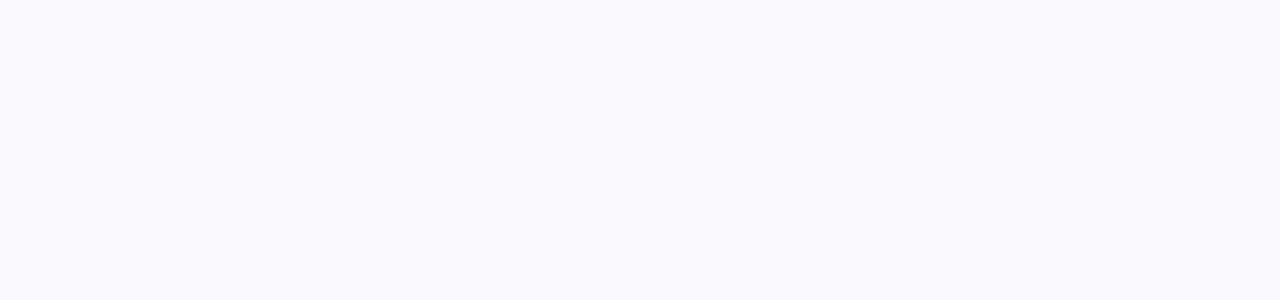
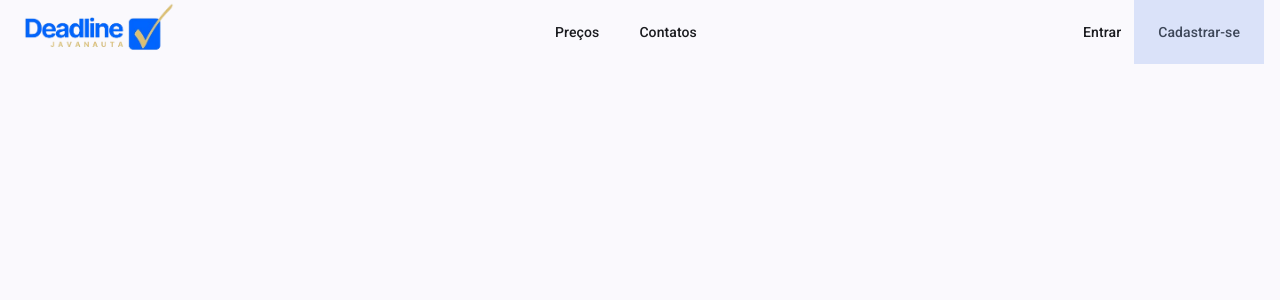
Before and after one commit to ThgCastro/front-agendador-tarefas, an Angular app: page / in a window 1280 px wide. Shown: the top 300 px of the page. Built offline with nearby package versions, Linux system fonts and the light colour scheme.

Commit message:
create app top menu

```diff
--- a/angular.json
+++ b/angular.json
@@ -24,6 +24,7 @@
             "tsConfig": "tsconfig.app.json",
             "inlineStyleLanguage": "scss",
             "assets": [
+              "src/assets",
               {
                 "glob": "**/*",
                 "input": "public"
--- a/src/app/app.html
+++ b/src/app/app.html
@@ -1,3 +1,3 @@
 
-
+<app-top-menu />
 <router-outlet />
--- a/src/app/app.ts
+++ b/src/app/app.ts
@@ -1,9 +1,10 @@
 import { Component, signal } from '@angular/core';
 import { RouterOutlet } from '@angular/router';
+import { TopMenu } from "./shared/components/global/top-menu/top-menu";
 
 @Component({
   selector: 'app-root',
-  imports: [RouterOutlet],
+  imports: [RouterOutlet, TopMenu],
   templateUrl: './app.html',
   styleUrl: './app.scss'
 })
--- /dev/null
+++ b/src/app/shared/components/global/top-menu/top-menu.html
@@ -0,0 +1,18 @@
+<mat-toolbar class="app-top-menu-toolbar">
+
+    <span class="logo">
+        <a routerLink="/">
+            <img [src]="appLogo" alt="Logo" class="logo-img"/>
+        </a>
+    </span>
+
+    <span class="spacer"></span>
+
+    <a matButton>Preços</a>
+    <a matButton>Contatos</a>
+
+    <span class="spacer"></span>
+
+    <button matButton>Entrar</button>
+    <button matButton="tonal" routerLink="/register">Cadastrar-se</button>
+</mat-toolbar>
--- /dev/null
+++ b/src/app/shared/components/global/top-menu/top-menu.scss
@@ -0,0 +1,31 @@
+.app-top-menu-toolbar{
+    display: flex;
+    justify-content: space-between;
+    align-items: center;
+}
+
+.app-top-menu-toolbar .logo{
+    display: flex;
+    align-items: center;
+}
+
+.app-top-menu-toolbar .logo-img{
+    height: 60px;
+    width: auto;
+    max-width: 100%;
+    display: block;
+}
+
+.app-top-menu-toolbar .spacer{
+    flex: 1 1 auto;
+}
+
+.app-top-menu-toolbar a{
+    text-decoration: none;
+    margin: 0 8px;
+}
+
+.app-top-menu-toolbar button{
+    border-radius: 0px;
+    height: 100%;
+}
--- /dev/null
+++ b/src/app/shared/components/global/top-menu/top-menu.ts
@@ -0,0 +1,15 @@
+import { Component } from '@angular/core';
+import { MatButtonModule } from '@angular/material/button';
+import { MatIconModule } from '@angular/material/icon';
+import { MatToolbarModule } from '@angular/material/toolbar';
+import { RouterLink, RouterModule } from "@angular/router";
+
+@Component({
+  selector: 'app-top-menu',
+  imports: [MatToolbarModule, MatButtonModule, MatIconModule, RouterLink, RouterModule],
+  templateUrl: './top-menu.html',
+  styleUrl: './top-menu.scss',
+})
+export class TopMenu {
+  appLogo = "assets/logo-agendador-javanauta.png";
+}
```
Also changed, not shown: src/assets/logo-agendador-javanauta.png (added).
